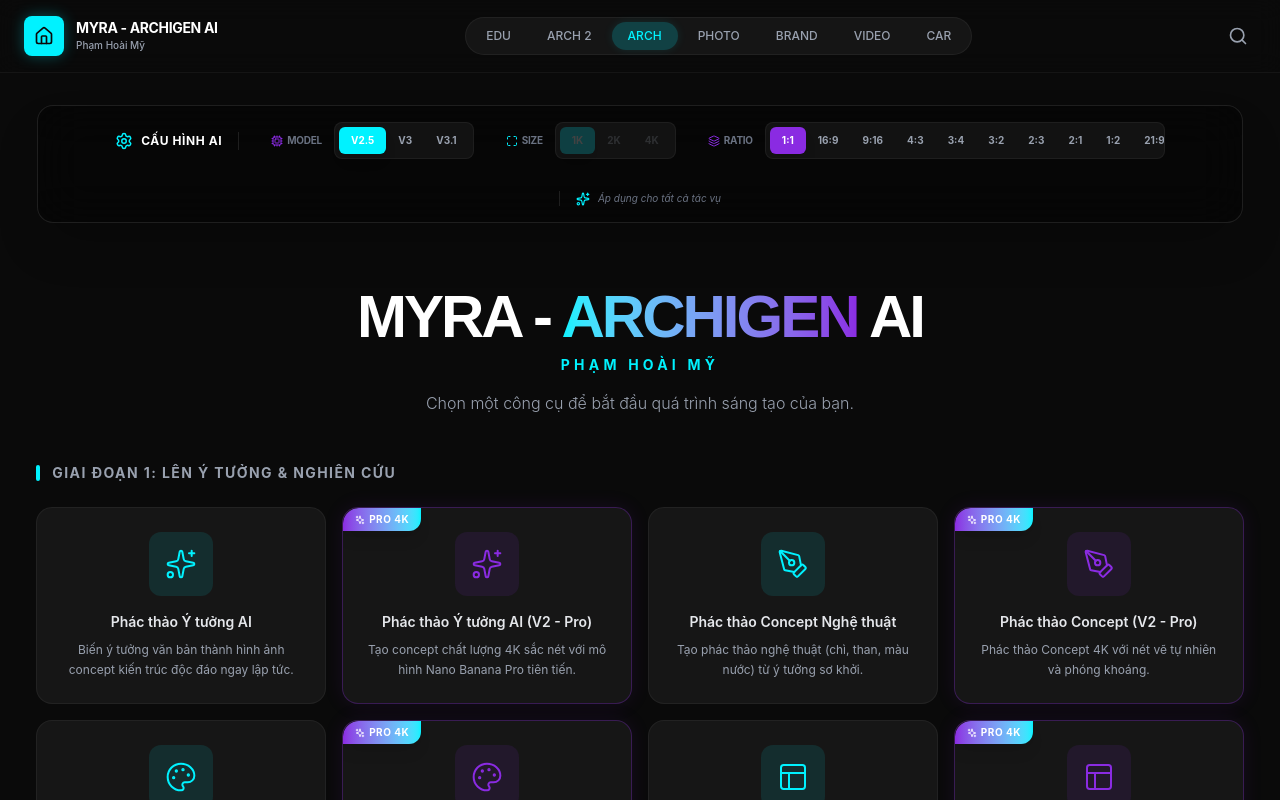
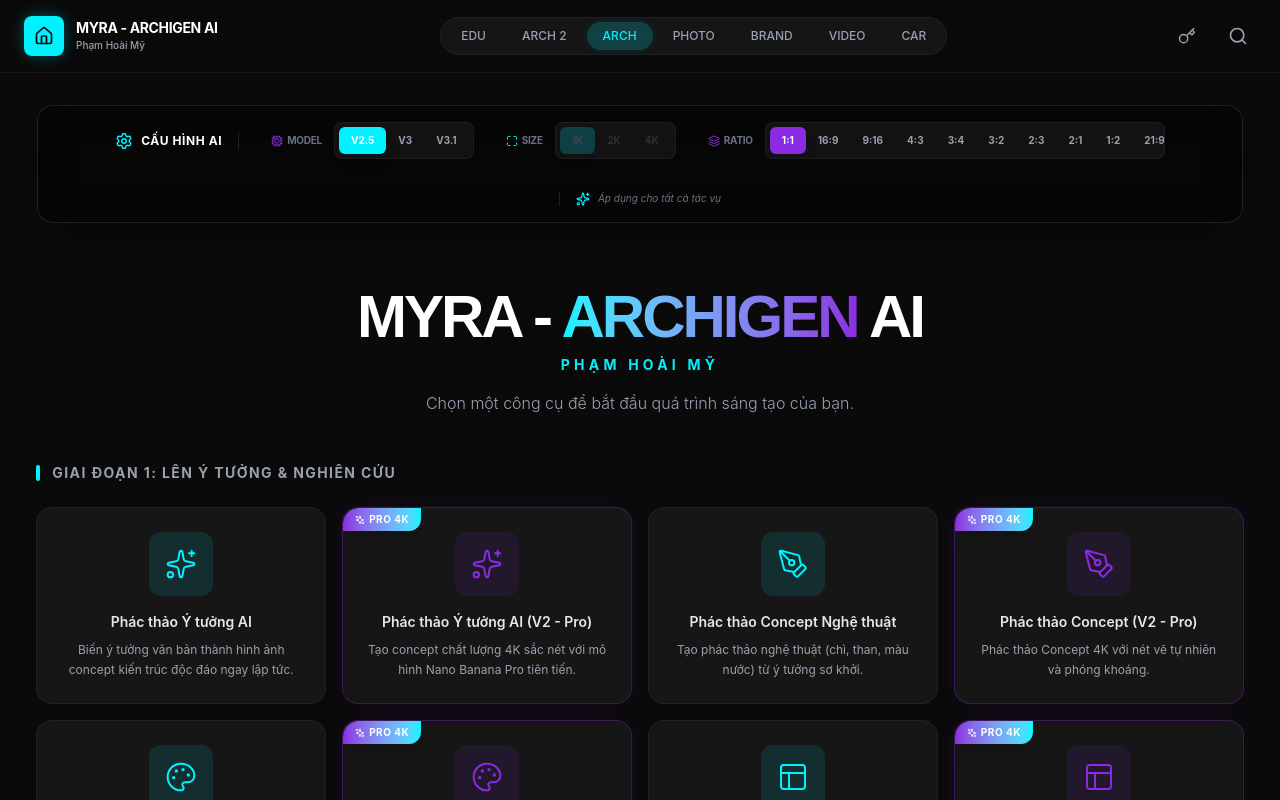
Before and after one commit to phammyphuongbong/MYRA-ArchiGen-AI, a React (Vite) app: page / in a window 1280 px wide. Shown: the top 800 px of the page. Built offline with nearby package versions, Linux system fonts and the light colour scheme.

Commit message:
Implemented secure client-side Gemini API key management (sessionStorage focus) and updated EduLayout to use it.

```diff
--- a/src/components/EduLayout.tsx
+++ b/src/components/EduLayout.tsx
@@ -3,6 +3,7 @@
 import { motion, AnimatePresence } from 'motion/react';
 import { GoogleGenAI } from '@google/genai';
 import ReactMarkdown from 'react-markdown';
+import { useSettings } from '../contexts/SettingsContext';
 
 const SUBJECTS = [
   'Toán học', 'Ngữ văn', 'Tiếng Anh', 'Vật lý', 'Hóa học', 'Sinh học',
@@ -13,6 +14,7 @@
 const GRADES = Array.from({ length: 12 }, (_, i) => `Lớp ${i + 1}`).reverse();
 
 export const EduLayout: React.FC = () => {
+  const { getApiKey } = useSettings();
   const [subject, setSubject] = useState(SUBJECTS[0]);
   const [grade, setGrade] = useState(GRADES[0]);
   const [question, setQuestion] = useState('');
@@ -44,10 +46,7 @@
     setResult(null);
 
     try {
-      // @ts-ignore
-      const apiKey = (typeof process !== 'undefined' && process.env && process.env.API_KEY) ? process.env.API_KEY : process.env.GEMINI_API_KEY;
-      if (!apiKey) throw new Error("Missing Gemini API Key");
-
+      const apiKey = getApiKey();
       const ai = new GoogleGenAI({ apiKey });
       const prompt = `Bạn là một chuyên gia giáo dục Việt Nam. Hãy giải bài tập sau đây theo chuẩn của Bộ Giáo dục và Đào tạo Việt Nam.
 Môn học: ${subject}
--- a/src/components/Header.tsx
+++ b/src/components/Header.tsx
@@ -1,6 +1,7 @@
 import React from 'react';
-import { Home, Search, User } from 'lucide-react';
+import { Home, Search, User, Key, X, Check } from 'lucide-react';
 import { useAuth } from '../contexts/AuthContext';
+import { useSettings } from '../contexts/SettingsContext';
 
 interface HeaderProps {
   activeTab: string;
@@ -9,6 +10,14 @@
 
 export const Header: React.FC<HeaderProps> = ({ activeTab, onTabChange }) => {
   const { user, signIn, signOut } = useAuth();
+  const { geminiApiKey, setGeminiApiKey } = useSettings();
+  const [showKeyInput, setShowKeyInput] = React.useState(false);
+  const [tempKey, setTempKey] = React.useState(geminiApiKey || '');
+
+  const handleSaveKey = () => {
+    setGeminiApiKey(tempKey.trim() || null);
+    setShowKeyInput(false);
+  };
   const navItems = [
     { id: 'edu', label: 'EDU' },
     { id: 'arch2', label: 'ARCH 2' },
@@ -55,7 +64,47 @@
         </nav>
 
         {/* Actions / Profile */}
-        <div className="flex items-center gap-4">
+        <div className="flex items-center gap-2 md:gap-4">
+          <div className="relative flex items-center">
+            {showKeyInput ? (
+              <div className="absolute right-0 flex items-center gap-2 bg-black/90 border border-white/20 rounded-lg p-1 pr-2 shadow-2xl animate-in fade-in slide-in-from-right-4 duration-300">
+                <input
+                  type="password"
+                  placeholder="Paste Gemini API Key..."
+                  value={tempKey}
+                  onChange={(e) => setTempKey(e.target.value)}
+                  className="bg-transparent text-[10px] px-2 py-1 outline-none w-40 md:w-60 text-accent-cyan"
+                  autoFocus
+                />
+                <button
+                  onClick={handleSaveKey}
+                  className="p-1 hover:bg-white/10 rounded-md text-green-400 transition-colors"
+                  title="Save Key"
+                >
+                  <Check size={16} />
+                </button>
+                <button
+                  onClick={() => setShowKeyInput(false)}
+                  className="p-1 hover:bg-white/10 rounded-md text-red-400 transition-colors"
+                >
+                  <X size={16} />
+                </button>
+              </div>
+            ) : (
+              <button
+                onClick={() => setShowKeyInput(true)}
+                className={`p-2 transition-all duration-300 rounded-lg flex items-center gap-2 ${
+                  geminiApiKey
+                    ? 'text-accent-cyan bg-accent-cyan/10 ring-1 ring-accent-cyan/30'
+                    : 'text-gray-400 hover:text-white hover:bg-white/5'
+                }`}
+                title={geminiApiKey ? "API Key is set" : "Set Gemini API Key"}
+              >
+                <Key size={18} />
+                {geminiApiKey && <span className="text-[10px] font-bold hidden sm:inline uppercase tracking-tighter">API ACTIVE</span>}
+              </button>
+            )}
+          </div>
           <button className="p-2 text-gray-400 hover:text-white transition-colors">
             <Search size={20} />
           </button>
--- /dev/null
+++ b/src/contexts/SettingsContext.tsx
@@ -0,0 +1,51 @@
+import React, { createContext, useContext, useEffect, useState } from 'react';
+
+interface SettingsContextType {
+  geminiApiKey: string | null;
+  setGeminiApiKey: (key: string | null) => void;
+  getApiKey: () => string;
+}
+
+const SettingsContext = createContext<SettingsContextType | undefined>(undefined);
+
+const STORAGE_KEY = 'gemini_api_key';
+
+export const SettingsProvider: React.FC<{ children: React.ReactNode }> = ({ children }) => {
+  const [geminiApiKey, setGeminiApiKeyState] = useState<string | null>(() => {
+    return sessionStorage.getItem(STORAGE_KEY);
+  });
+
+  const setGeminiApiKey = (key: string | null) => {
+    setGeminiApiKeyState(key);
+    if (key) {
+      sessionStorage.setItem(STORAGE_KEY, key);
+    } else {
+      sessionStorage.removeItem(STORAGE_KEY);
+    }
+  };
+
+  const getApiKey = () => {
+    // Check state/sessionStorage first
+    if (geminiApiKey) return geminiApiKey;
+
+    // Fallback to env (for local dev with VITE_ prefix)
+    const envKey = import.meta.env.VITE_GEMINI_API_KEY;
+    if (envKey) return envKey;
+
+    throw new Error("Missing Gemini API Key");
+  };
+
+  return (
+    <SettingsContext.Provider value={{ geminiApiKey, setGeminiApiKey, getApiKey }}>
+      {children}
+    </SettingsContext.Provider>
+  );
+};
+
+export const useSettings = () => {
+  const context = useContext(SettingsContext);
+  if (context === undefined) {
+    throw new Error('useSettings must be used within a SettingsProvider');
+  }
+  return context;
+};
--- a/src/main.tsx
+++ b/src/main.tsx
@@ -3,11 +3,14 @@
 import App from './App.tsx';
 import './index.css';
 import { AuthProvider } from './contexts/AuthContext';
+import { SettingsProvider } from './contexts/SettingsContext';
 
 createRoot(document.getElementById('root')!).render(
   <StrictMode>
-    <AuthProvider>
-      <App />
-    </AuthProvider>
+    <SettingsProvider>
+      <AuthProvider>
+        <App />
+      </AuthProvider>
+    </SettingsProvider>
   </StrictMode>,
 );
```
